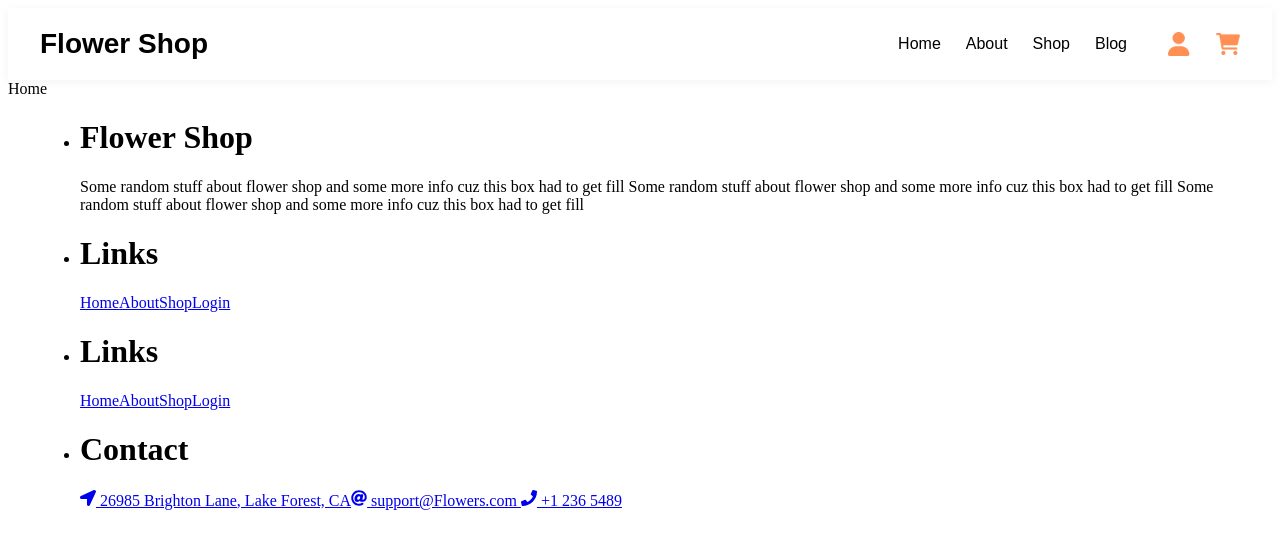
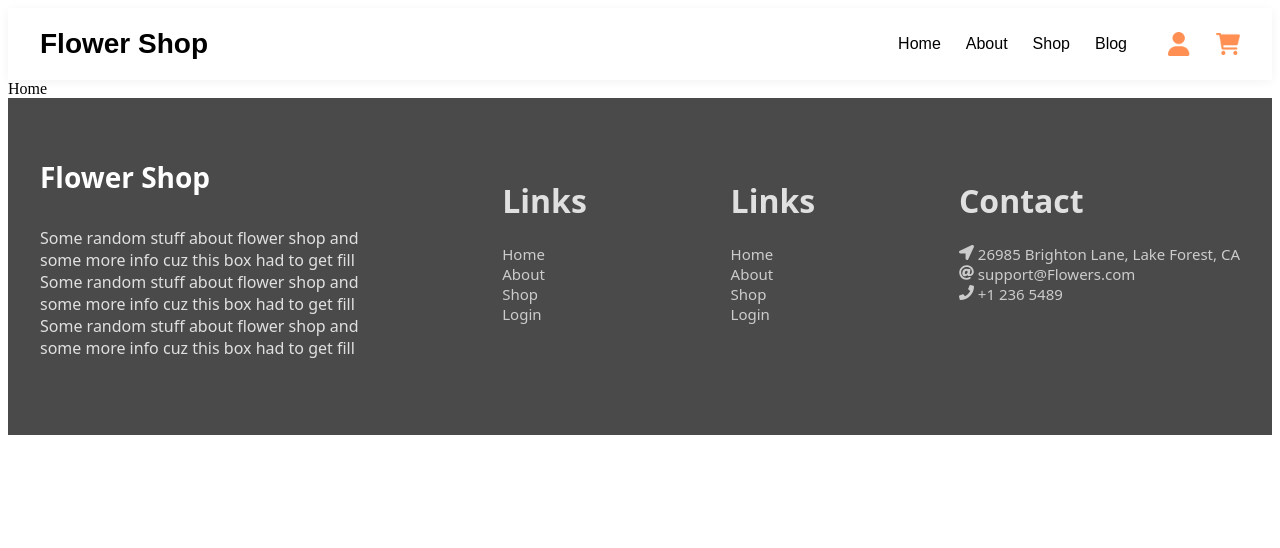
Before and after one commit to dilshodmahmaraimov22-ux/Flowers, a React (Vite) app: page / in a window 1280 px wide. Shown: the top 548 px of the page. Built offline with nearby package versions, Linux system fonts and the light colour scheme.

Commit message:
footerga style berdim

```diff
--- a/src/Components/Footer/Footer.css
+++ b/src/Components/Footer/Footer.css
@@ -0,0 +1,97 @@
+/* Основной контейнер */
+.container {
+  max-width: 1200px;
+  margin: 0 auto;
+  padding: 0 20px;
+}
+
+/* Фон подвала */
+.footer {
+  background-color: #4a4a4a; /* Темно-серый фон как на фото */
+  color: #e0e0e0;
+  padding: 60px 0;
+  font-family: system-ui, -apple-system, sans-serif;
+}
+
+.footer__list {
+  display: flex;
+  justify-content: space-between;
+  align-items: flex-start;
+  list-style: none;
+  margin: 0;
+  padding: 0;
+  gap: 30px;
+}
+
+/* Элемент колонки */
+.footer-item {
+  display: flex;
+  flex-direction: column;
+}
+
+/* Первая колонка делается шире */
+.footer-item--about {
+  max-width: 360px;
+}
+
+/* Логотип Flower Shop */
+.footer__title {
+  font-size: 28px;
+  font-weight: 700;
+  color: #ffffff;
+  margin: 0 0 15px 0;
+}
+
+.footer__title .highlight {
+  color: #e27d49; /* Оранжевый цвет */
+}
+
+.footer__desc {
+  font-size: 14px;
+  line-height: 1.6;
+  color: #cccccc;
+  margin: 0;
+}
+
+/* Заголовки "Links" и "Contact" */
+.footer__subtitle {
+  font-size: 20px;
+  font-weight: 500;
+  color: #ffffff;
+  margin: 0 0 20px 0;
+}
+
+/* ГРУППА ССЫЛОК: Вертикальное расположение (в столбик) */
+.footer__links-group {
+  display: flex;
+  flex-direction: column; /* Размещает ссылки строго в столбик */
+  gap: 12px;             /* Расстояние между ссылками */
+}
+
+/* Обычные ссылки (группы 2 и 3) */
+.footer__link {
+  display: block;        /* Каждый link занимает отдельную строку */
+  color: #cccccc;
+  text-decoration: none;
+  font-size: 15px;
+  transition: color 0.2s ease;
+}
+
+.footer__link:hover {
+  color: #e27d49;
+}
+
+/* Ссылки с иконками в разделе Contact (4-я группа) */
+.footer__link--contact {
+  display: flex;         /* Иконка и текст в одну линию */
+  align-items: flex-start;
+  gap: 12px;
+  line-height: 1.4;
+}
+
+.footer__icon {
+  font-size: 16px;
+  color: #a0a0a0;
+  margin-top: 2px;
+  flex-shrink: 0;
+}
--- a/src/Components/Footer/Footer.jsx
+++ b/src/Components/Footer/Footer.jsx
@@ -15,12 +15,12 @@ const Footer = () => {
                     <li className='footer-item'>
                         <h1 className='footer__title'>Flower Shop</h1>
                         <p>
-                            Some random stuff about flower shop and
-                            some more info cuz this box had to get fill
-                            Some random stuff about flower shop and
-                            some more info cuz this box had to get fill
-                            Some random stuff about flower shop and
-                            some more info cuz this box had to get fill
+                            Some random stuff about flower shop and <br />
+                            some more info cuz this box had to get fill <br />
+                            Some random stuff about flower shop and <br />
+                            some more info cuz this box had to get fill <br />
+                            Some random stuff about flower shop and <br />
+                            some more info cuz this box had to get fill <br />
                         </p>
                     </li>
                     <li className='footer-item'>
```
